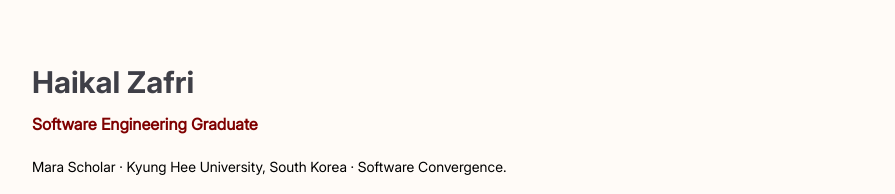
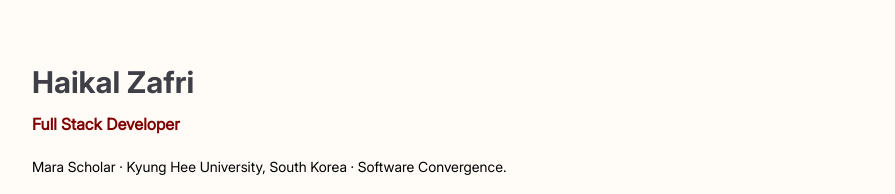
Before and after one commit to kalzaf50/portfolio, a React (Vite) app: page / in a window 1280 px wide. Shown: the top 194 px of the page, without its empty margins (192-1087 px from the left). Built offline with nearby package versions, Linux system fonts and the light colour scheme.

Commit message:
Changed my title because I said so

```diff
--- a/src/App.tsx
+++ b/src/App.tsx
@@ -45,7 +45,7 @@
         {/* SUMMARY */}
         <section className="mb-5" style={fadeInStyle(0.15)}>
           <h2 className="text-s font-bold text-[#7f0000] mb-5" style={{ fontFamily: 'InterRegular' }}>
-            Software Engineering Graduate
+            Full Stack Developer
           </h2>
           <p className="text-sm leading-relaxed">
             Mara Scholar · Kyung Hee University, South Korea · Software Convergence.
```
